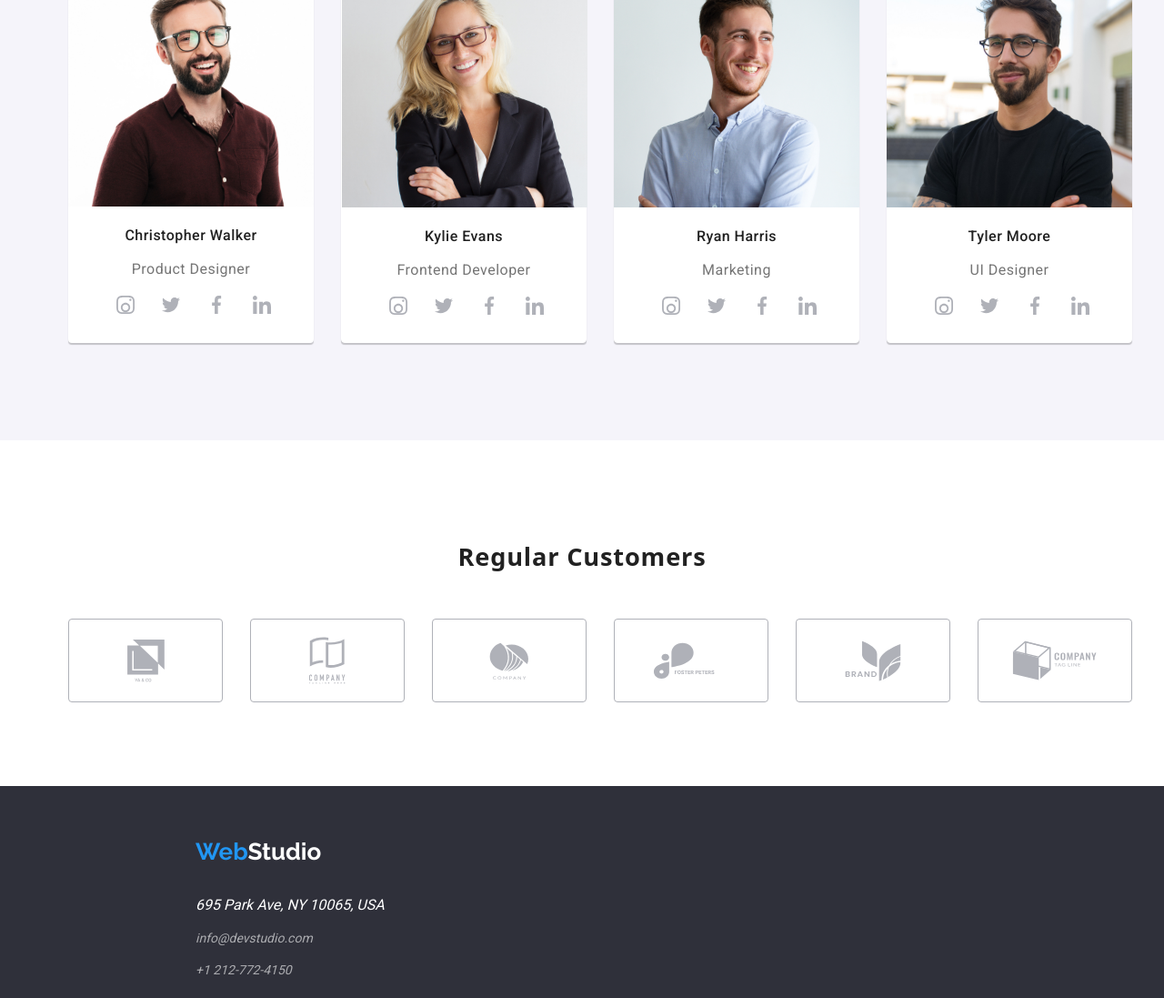
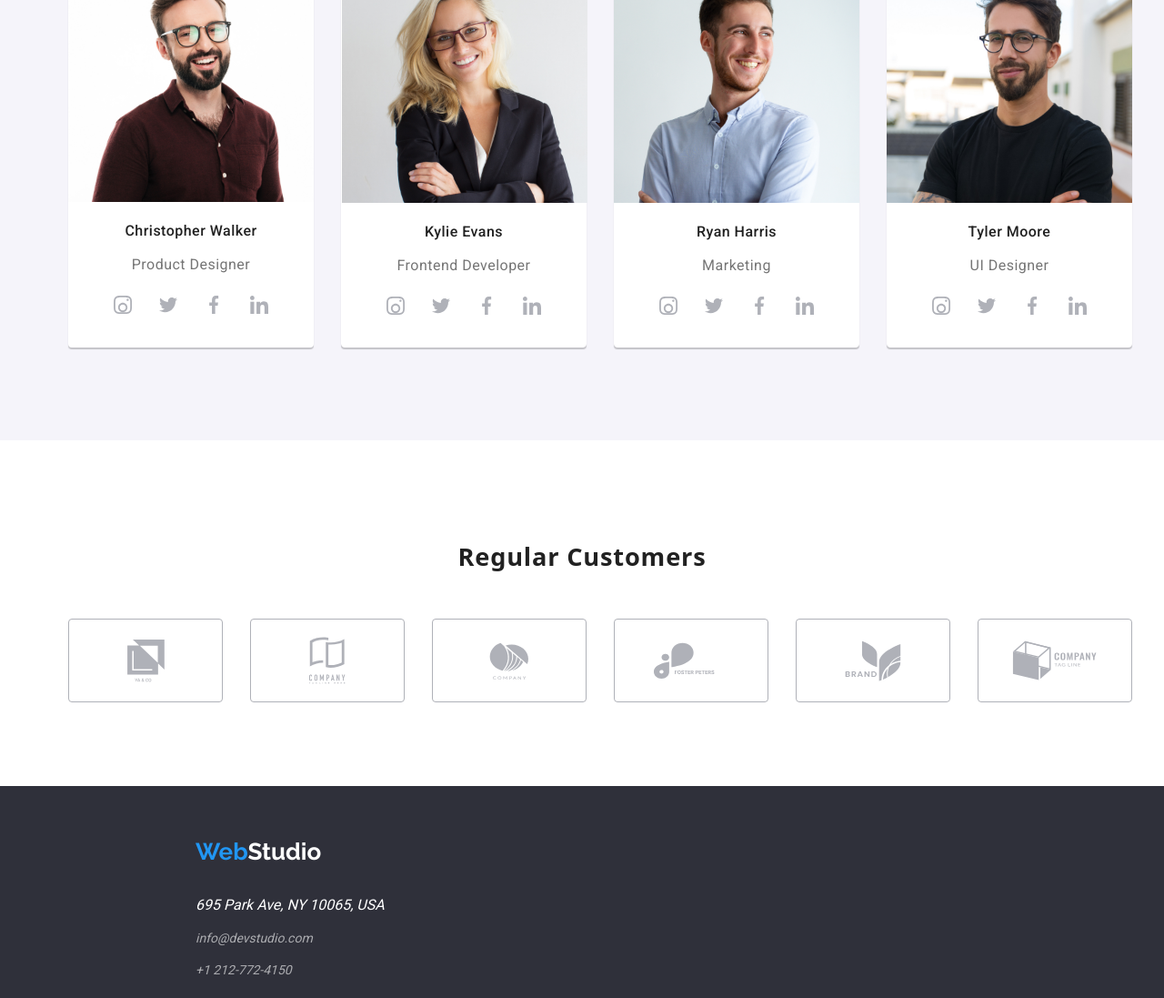
Before and after one commit to Andree-Ioana/goit-markup-hw-04, a plain HTML site: page index.html in a window 1280 px wide. Shown: the part 1836-2933 px from the top of the page at 91% size. Drawn offline with nearby package versions, Linux system fonts and the light colour scheme.

Commit message:
our-team padding

```diff
--- a/CSS/style.css
+++ b/CSS/style.css
@@ -296,7 +296,7 @@ h2 {
   display: flex;
   background-color: #ffffff;
   width: 270px;
-  height: 410px;
+  height: 420px;
   top: 94px;
   left: 215px;
   flex-direction: column;
@@ -309,7 +309,7 @@ h2 {
   display: flex;
   background-color: #ffffff;
   width: 270px;
-  height: 410px;
+  height: 420px;
   top: 94px;
   left: 515px;
   align-content: flex-start;
@@ -325,7 +325,7 @@ h2 {
   display: flex;
   background-color: #ffffff;
   width: 270px;
-  height: 410px;
+  height: 420px;
   top: 94px;
   left: 815px;
   box-shadow: 0px 2px 1px 0px #00000033;
@@ -340,7 +340,7 @@ h2 {
   display: flex;
   background-color: #ffffff;
   width: 270px;
-  height: 410px;
+  height: 420px;
   top: 94px;
   left: 1115px;
   box-shadow: 0px 2px 1px 0px #00000033;
@@ -392,7 +392,7 @@ h2 {
   background-color: #2196f3;
   stroke: #2196f3;
   border-radius: 50%;
-  padding: 10px;
+  padding: 9px;
   stroke: #ffffff;
 }
 .twitter {
@@ -411,9 +411,8 @@ h2 {
 .icon-social {
   display: flex;
   justify-content: center;
-  padding-top: 20px;
+  padding: 25px;
   gap: 30px;
-  padding-right: 35px;
 }
 
 .union {
```
